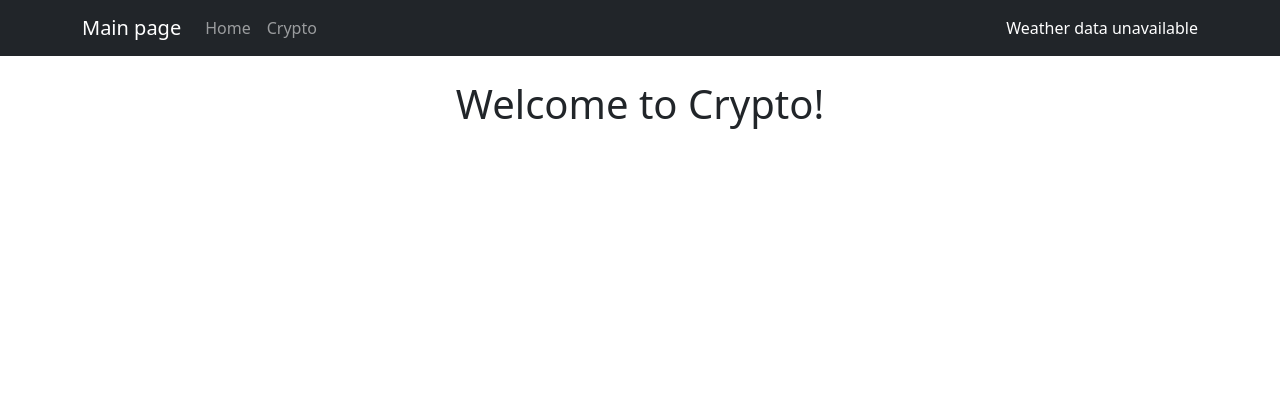
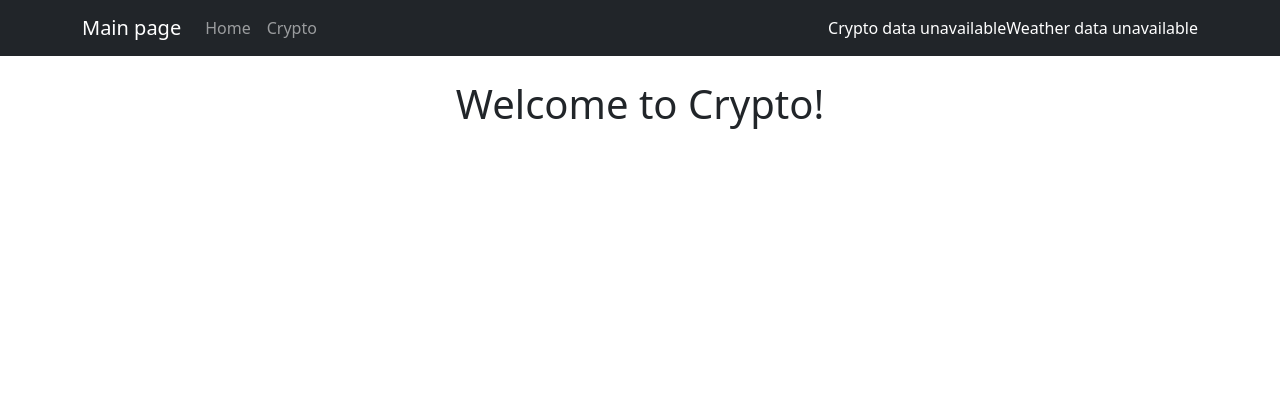
Before and after one commit to boiko88/django_crypto, a Django app: page / in a window 1280 px wide. Shown: the top 420 px of the page. Run offline with Django 5.2, Linux system fonts and the light colour scheme; data that the repository does not hold is empty.

Commit message:
added crypto box to the navbar

```diff
--- a/templates/crypto_box.html
+++ b/templates/crypto_box.html
@@ -1,8 +1,8 @@
-{#{% if crypto_rates %}#}
-{#    <div class="crypto-box text-white">#}
-{#        <span>₿ {{ crypto_rates.bitcoin }} $</span> |#}
-{#        <span>E {{ crypto_rates.ethereum }} $</span>#}
-{#    </div>#}
-{#{% else %}#}
-{#    <div class="text-white">Crypto data unavailable</div>#}
-{#{% endif %}#}
+{% if crypto_rates %}
+    <div class="crypto-box text-white">
+        <span>₿ {{ crypto_rates.bitcoin }} $</span> |
+        <span>E {{ crypto_rates.ethereum }} $</span>
+    </div>
+{% else %}
+    <div class="text-white">Crypto data unavailable</div>
+{% endif %}
```
